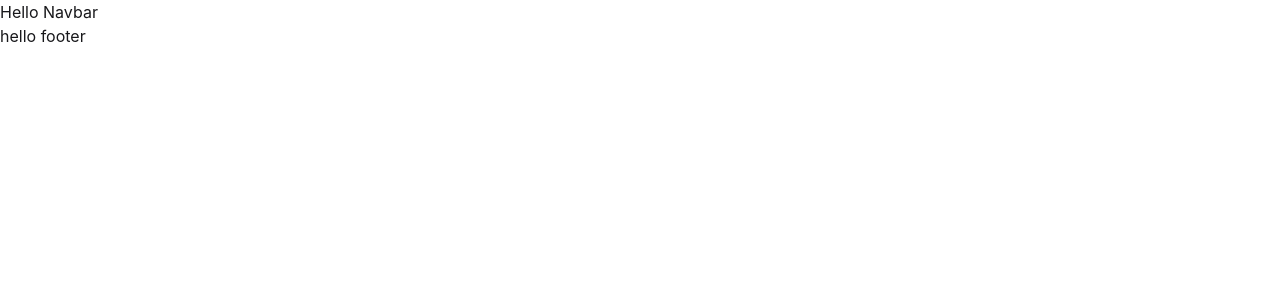
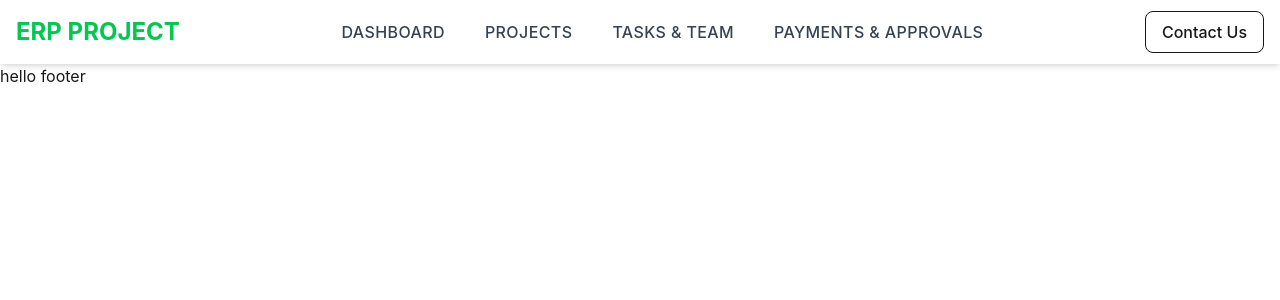
Before and after one commit to kamruzzaman1234/frontend_erp_project, a React (Vite) app: page / in a window 1280 px wide. Shown: the top 300 px of the page. Built offline with nearby package versions, Linux system fonts and the light colour scheme.

Commit message:
Navbar code added

```diff
--- a/src/Shared/Navbar/Navbar.jsx
+++ b/src/Shared/Navbar/Navbar.jsx
@@ -1,9 +1,93 @@
-const Navbar = ()=>{
-    return(
-        <div>
-            Hello Navbar
+import { Link, NavLink } from "react-router-dom";
+
+const Navbar = () => {
+    return (
+        <div className="w-full bg-white shadow-md sticky top-0 z-50">
+            <div className="max-w-screen-xl mx-auto px-4">
+                <div className="flex justify-between items-center h-16">
+
+                    {/* Logo */}
+                    <div className="flex items-center space-x-2">
+                        <Link
+                            to="/dashboard"
+                            className="text-2xl font-bold uppercase text-green-500 "
+                        >
+                            ERP Project
+                        </Link>
+                    </div>
+
+                    {/* Desktop Menu */}
+                    <div className="hidden lg:flex space-x-6">
+                        {[
+                            { name: "Dashboard", path: "/dashboard" },
+                            { name: "Projects", path: "/projects" },
+                            { name: "Tasks & Team", path: "/tasks" },
+                            { name: "Payments & Approvals", path: "/payments" },
+                        ].map((item) => (
+                            <NavLink
+                                key={item.name}
+                                to={item.path}
+                                className={({ isActive }) =>
+                                    `uppercase font-medium tracking-wide px-2 py-1 transition-all duration-300
+                  ${isActive
+                                        ? "text-yellow-500"
+                                        : "text-gray-700 hover:text-yellow-400"
+                                    } hover:scale-105`
+                                }
+                            >
+                                {item.name}
+                            </NavLink>
+                        ))}
+                    </div>
+
+                    {/* Mobile Menu */}
+                    <div className="lg:hidden dropdown dropdown-end">
+                        <label tabIndex={0} className="btn btn-ghost btn-circle">
+                            <svg
+                                xmlns="http://www.w3.org/2000/svg"
+                                className="h-6 w-6 text-gray-700"
+                                fill="none"
+                                viewBox="0 0 24 24"
+                                stroke="currentColor"
+                            >
+                                <path
+                                    strokeLinecap="round"
+                                    strokeLinejoin="round"
+                                    strokeWidth={2}
+                                    d="M4 6h16M4 12h16M4 18h16"
+                                />
+                            </svg>
+                        </label>
+                        <ul
+                            tabIndex={0}
+                            className="dropdown-content menu p-2 shadow bg-white rounded-box w-52 mt-2"
+                        >
+                            {[
+                                { name: "Dashboard", path: "/dashboard" },
+                                { name: "Projects", path: "/projects" },
+                                { name: "Tasks & Team", path: "/tasks" },
+                                { name: "Payments & Approvals", path: "/payments" },
+                            ].map((item) => (
+                                <li key={item.name}>
+                                    <Link className="uppercase hover:text-yellow-400" to={item.path}>
+                                        {item.name}
+                                    </Link>
+                                </li>
+                            ))}
+                        </ul>
+                    </div>
+
+                    {/* Call-to-action Button */}
+                    <div className="hidden lg:flex">
+                        <button className="border-[1.5px] broder-black px-4 py-2 cursor-pointer hover:bg-yellow-400 rounded-lg hover:text-white font-medium transition-all duration-300">
+                            Contact Us
+                        </button>
+                    </div>
+
+                </div>
+            </div>
         </div>
-    )
-}
+    );
+};
 
 export default Navbar;
```
